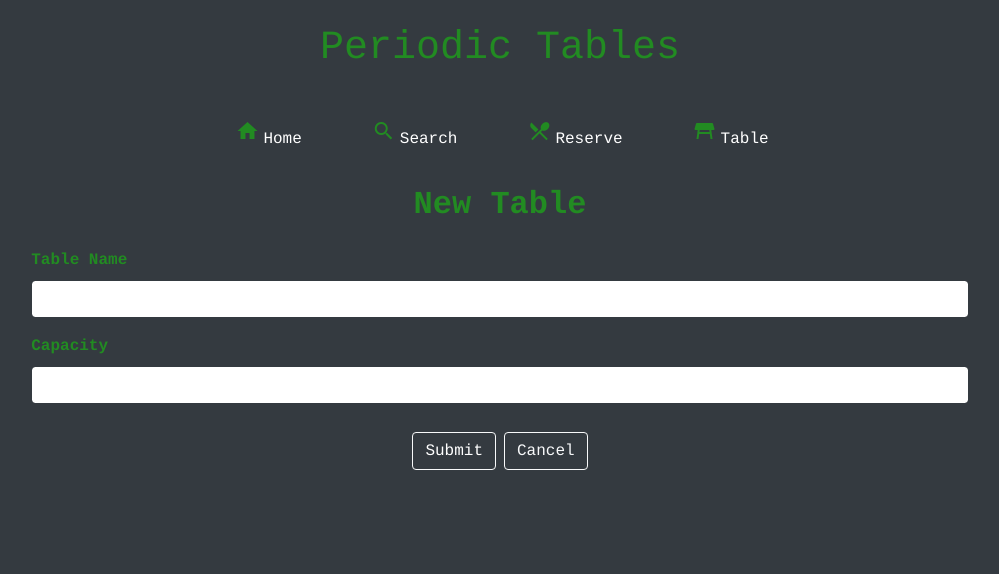
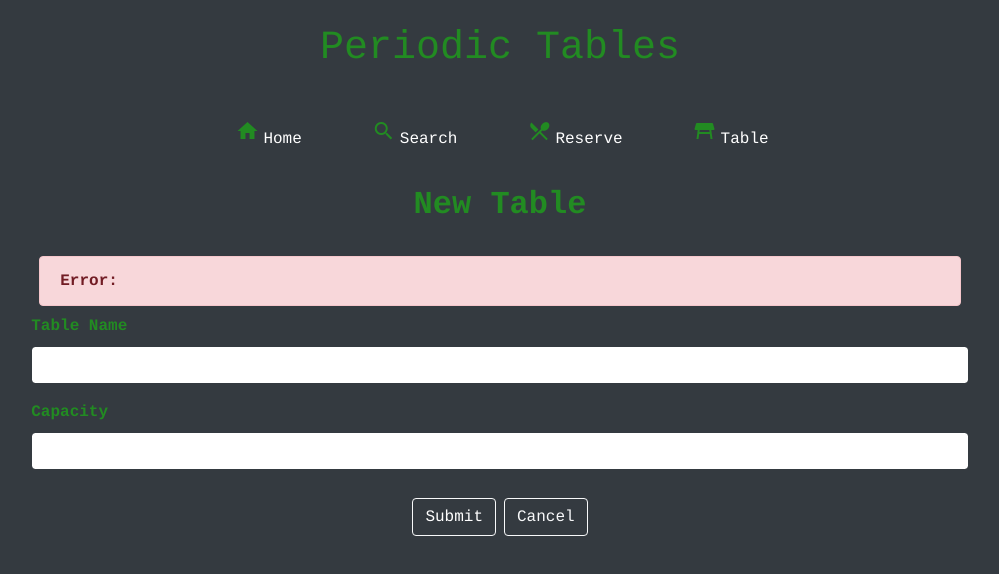
Before and after one commit to amiri02/reservation_app, a React (Create React App) app in the folder front-end/: page /tables/new in a window 1280 px wide. Shown: the top 574 px of the page, without its empty margins (140-1139 px from the left). Built offline with nearby package versions, Linux system fonts and the light colour scheme; no server answers; a web font is replaced by a local one.

Commit message:
error fix

```diff
--- a/front-end/src/reservations/SeatReservation.js
+++ b/front-end/src/reservations/SeatReservation.js
@@ -50,7 +50,7 @@ export default function SeatReservation({
 
   const tableMenu = tables ? (
     tables.map((table) => {
-      // if (table.reservation_id === null && singleRes.people <= table.capacity) {
+
         return (
           <option
             name={table.table_id}
@@ -60,7 +60,7 @@ export default function SeatReservation({
             {table.table_name} - {table.capacity}
           </option>
         );
-      // } else return "";
+
     })
   ) : (
     <option defaultValue>No available tables</option>
--- a/front-end/src/tables/NewTable.js
+++ b/front-end/src/tables/NewTable.js
@@ -70,7 +70,7 @@ export default function NewTable({ loadDashboard }) {
       </h2>
       <div className="d-flex justify-content-center mt-2">
         <form className="font-weight-bold w-75">
-          {/* <ErrorAlert error={error} /> */}
+          <ErrorAlert error={error} />
 
           <label htmlFor="table_name">Table Name</label>
           <input
```
